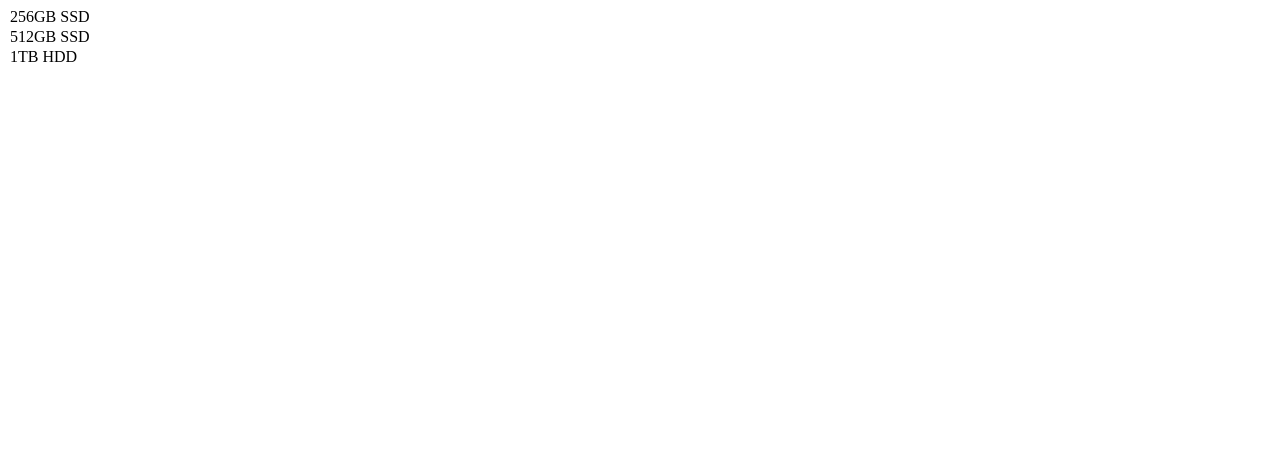
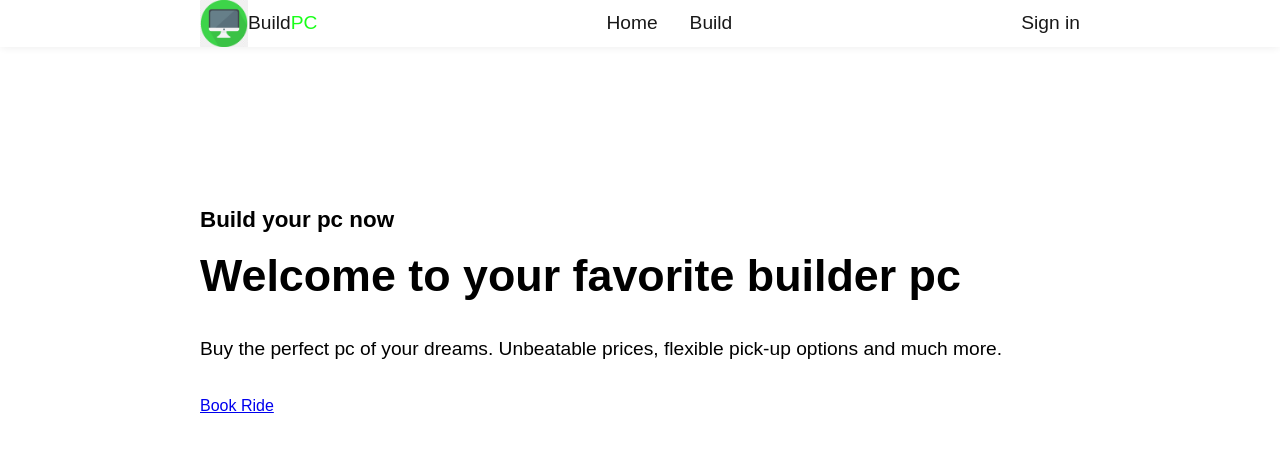
Before and after one commit to Arthur-Cyberpunk/build_pc, a React (Create React App) app: page / in a window 1280 px wide. Shown: the top 452 px of the page. Built offline with nearby package versions, Linux system fonts and the light colour scheme.

Commit message:
config home page

```diff
--- a/package.json
+++ b/package.json
@@ -10,9 +10,13 @@
     "@types/node": "^16.18.54",
     "@types/react": "^18.2.23",
     "@types/react-dom": "^18.2.8",
+    "@types/styled-components": "^5.1.28",
     "react": "^18.2.0",
     "react-dom": "^18.2.0",
+    "react-icons": "^4.11.0",
+    "react-router-dom": "^6.16.0",
     "react-scripts": "5.0.1",
+    "styled-components": "^6.0.8",
     "typescript": "^4.9.5",
     "web-vitals": "^2.1.4"
   },
--- a/src/App.tsx
+++ b/src/App.tsx
@@ -1,7 +1,16 @@
-import Home from "./components/Home";
+import { Route, Routes } from "react-router-dom";
+import NavBar from "./components/Navbar";
+import Home from "./pages/Home";
 
 function App() {
-  return <Home></Home>;
+  return (
+    <>
+      <NavBar />
+      <Routes>
+        <Route index path="/" element={<Home />} />
+      </Routes>
+    </>
+  );
 }
 
 export default App;
--- a/src/components/Home/index.tsx
+++ b/src/components/Build/index.tsx
@@ -1,6 +1,6 @@
 import compatibilidades from "../../data/compatibilidades.json";
 
-const Home = () => {
+const Build = () => {
   return (
     <div>
       <div>
@@ -12,4 +12,4 @@ const Home = () => {
   );
 };
 
-export default Home;
+export default Build;
--- /dev/null
+++ b/src/components/Build/styles.tsx
@@ -0,0 +1,3 @@
+import styled from "styled-components";
+
+export const Container = styled.div``;
--- /dev/null
+++ b/src/components/HomeBuild/index.tsx
@@ -0,0 +1,21 @@
+import * as S from "./styles";
+
+const HomeBuild = () => {
+  return (
+    <S.Section>
+      <S.TextInfo>
+        <h4>Build your pc now</h4>
+        <h1>Welcome to your favorite builder pc</h1>
+        <p>
+          Buy the perfect pc of your dreams. Unbeatable prices, flexible pick-up
+          options and much more.
+        </p>
+        <div className="bookRide">
+          <a href="/build">Book Ride</a>
+        </div>
+      </S.TextInfo>
+    </S.Section>
+  );
+};
+
+export default HomeBuild;
--- /dev/null
+++ b/src/components/HomeBuild/styles.ts
@@ -0,0 +1,31 @@
+import styled from "styled-components";
+
+export const Section = styled.section`
+  width: 100%;
+  height: 100vh;
+  margin-top: 10rem;
+`;
+
+export const TextInfo = styled.div`
+  max-width: 60rem;
+  margin: 0 auto;
+  padding: 0 2.5rem;
+
+  h4 {
+    font-size: 1.4rem;
+  }
+
+  h1 {
+    font-size: 2.8rem;
+    font-weight: 700;
+    line-height: 1.2;
+    margin-bottom: 2rem;
+    margin-top: 1rem;
+  }
+
+  p {
+    font-size: 1.2rem;
+    line-height: 1.6;
+    margin-bottom: 2rem;
+  }
+`;
--- /dev/null
+++ b/src/components/Navbar/index.tsx
@@ -0,0 +1,50 @@
+import { useState } from "react";
+import { AiOutlineClose } from "react-icons/ai";
+import { HiMenuAlt3 } from "react-icons/hi";
+import Logo from "../../assets/logo.png";
+import * as S from "./styles";
+
+const NavBar = () => {
+  const [open, setOpen] = useState<boolean>(false);
+
+  return (
+    <S.Header>
+      <nav>
+        <S.LogoLink href="/">
+          <img src={Logo} alt="Logo" />
+          Build<span>PC</span>
+        </S.LogoLink>
+
+        <S.BuildPages>
+          <li>
+            <a href="/">Home</a>
+          </li>
+          <li>
+            <a href="/#recipes">Build</a>
+          </li>
+          {/* <li>
+            <a href="/#recipes">Favorites</a>
+          </li> */}
+        </S.BuildPages>
+
+        <S.ButtonSign>
+          <span>Sign in</span>
+        </S.ButtonSign>
+
+        <S.IconSign onClick={() => setOpen((prev) => !prev)}>
+          {open ? <AiOutlineClose /> : <HiMenuAlt3 />}
+        </S.IconSign>
+      </nav>
+      <S.OptionsRoute open={open}>
+        <a href="/" onClick={() => setOpen((prev) => !prev)}>
+          Home
+        </a>
+        <a href="/#recipes" onClick={() => setOpen((prev) => !prev)}>
+          Build
+        </a>
+      </S.OptionsRoute>
+    </S.Header>
+  );
+};
+
+export default NavBar;
--- /dev/null
+++ b/src/components/Navbar/styles.ts
@@ -0,0 +1,114 @@
+import styled from "styled-components";
+
+type Props = {
+  open: boolean;
+};
+
+export const Header = styled.header`
+  width: 100%;
+  z-index: 10;
+  color: "#000";
+  background-color: #fff;
+  box-shadow: 0 0 10px rgba(0, 0, 0, 0.09);
+  opacity: 0.9;
+
+  nav {
+    display: flex;
+    width: 100%;
+    max-width: 60rem;
+    margin: 0 auto;
+    padding: 0 2.5rem;
+    align-items: center;
+    justify-content: space-between;
+
+    @media (max-width: 765px) {
+      padding: 1rem 1rem;
+    }
+  }
+`;
+
+export const LogoLink = styled.a`
+  display: flex;
+  align-items: center;
+  justify-content: center;
+  color: #000;
+  font-size: 1.2rem;
+  cursor: pointer;
+  text-decoration: none;
+
+  img {
+    width: 3rem;
+
+    @media (max-width: 765px) {
+      display: none;
+    }
+  }
+
+  span {
+    color: #00ff00;
+  }
+`;
+
+export const BuildPages = styled.ul`
+  display: flex;
+  gap: 2rem;
+  font-size: 1.2rem;
+
+  @media (max-width: 765px) {
+    display: none;
+  }
+
+  li {
+    list-style: none;
+
+    a {
+      color: #000;
+      text-decoration: none;
+    }
+  }
+`;
+
+export const ButtonSign = styled.div`
+  color: #000;
+  cursor: pointer;
+
+  @media (max-width: 765px) {
+    display: none;
+  }
+
+  span {
+    font-size: 1.2rem;
+  }
+`;
+
+export const IconSign = styled.i`
+  font-size: 1.6rem;
+  color: #000;
+  background: #fff;
+  cursor: pointer;
+  display: none;
+
+  @media (max-width: 765px) {
+    display: flex;
+  }
+`;
+
+export const OptionsRoute = styled.div<Props>`
+  background: #fff;
+  display: flex;
+  flex-direction: column;
+  width: 100%;
+  padding: 2rem 4rem;
+  gap: 2rem;
+  display: ${(props) => (props.open ? "flex" : "none")};
+
+  @media (max-width: 765px) {
+    padding: 2rem 1rem;
+  }
+
+  a {
+    font-size: 1rem;
+    color: #000;
+    text-decoration: none;
+  }
+`;
--- a/src/index.tsx
+++ b/src/index.tsx
@@ -1,12 +1,17 @@
 import React from "react";
 import ReactDOM from "react-dom/client";
+import { BrowserRouter } from "react-router-dom";
 import App from "./App";
+import { GlobalStyles } from "./styles/GlobalStyles";
 
 const root = ReactDOM.createRoot(
   document.getElementById("root") as HTMLElement,
 );
 root.render(
   <React.StrictMode>
-    <App />
+    <GlobalStyles />
+    <BrowserRouter>
+      <App />
+    </BrowserRouter>
   </React.StrictMode>,
 );
--- /dev/null
+++ b/src/pages/Home.tsx
@@ -0,0 +1,7 @@
+import HomeBuild from "../components/HomeBuild";
+
+const Home = () => {
+  return <HomeBuild />;
+};
+
+export default Home;
--- /dev/null
+++ b/src/styles/GlobalStyles.tsx
@@ -0,0 +1,10 @@
+import { createGlobalStyle } from "styled-components";
+
+export const GlobalStyles = createGlobalStyle`
+    * {
+    margin: 0;
+    padding: 0;
+    box-sizing: border-box;
+    font-family: "Nunito", sans-serif;
+    }
+`;
```
Also changed, not shown: src/assets/logo.png (added), 1 other file (tests, documents, lock files or other folders).
